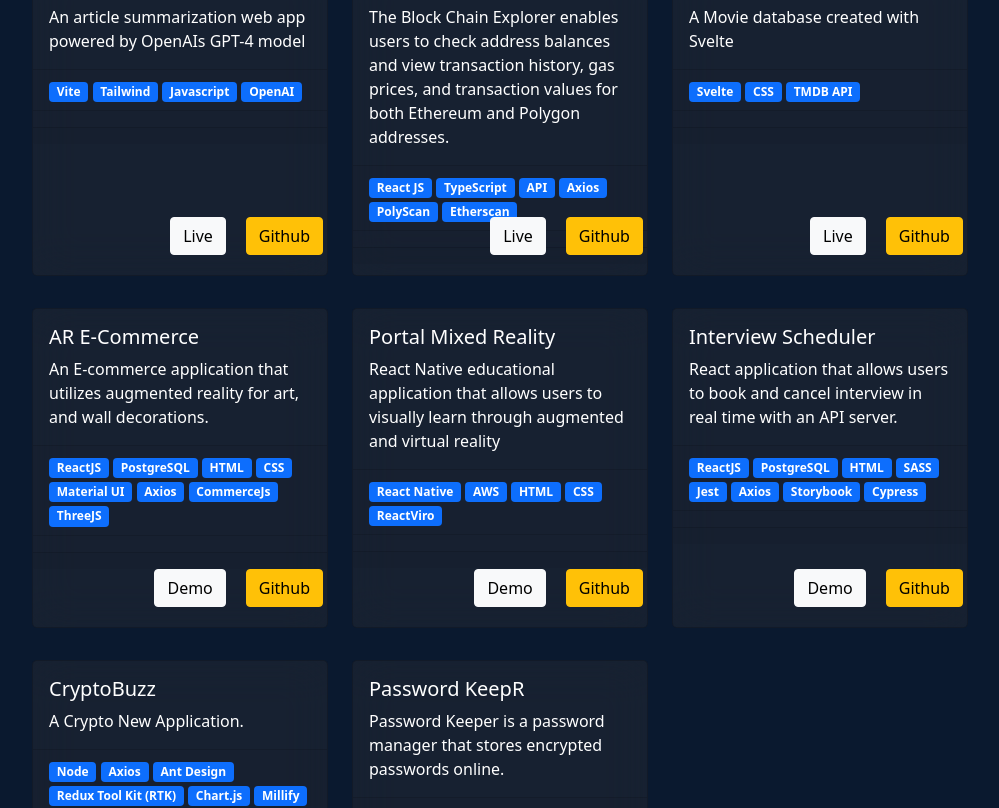
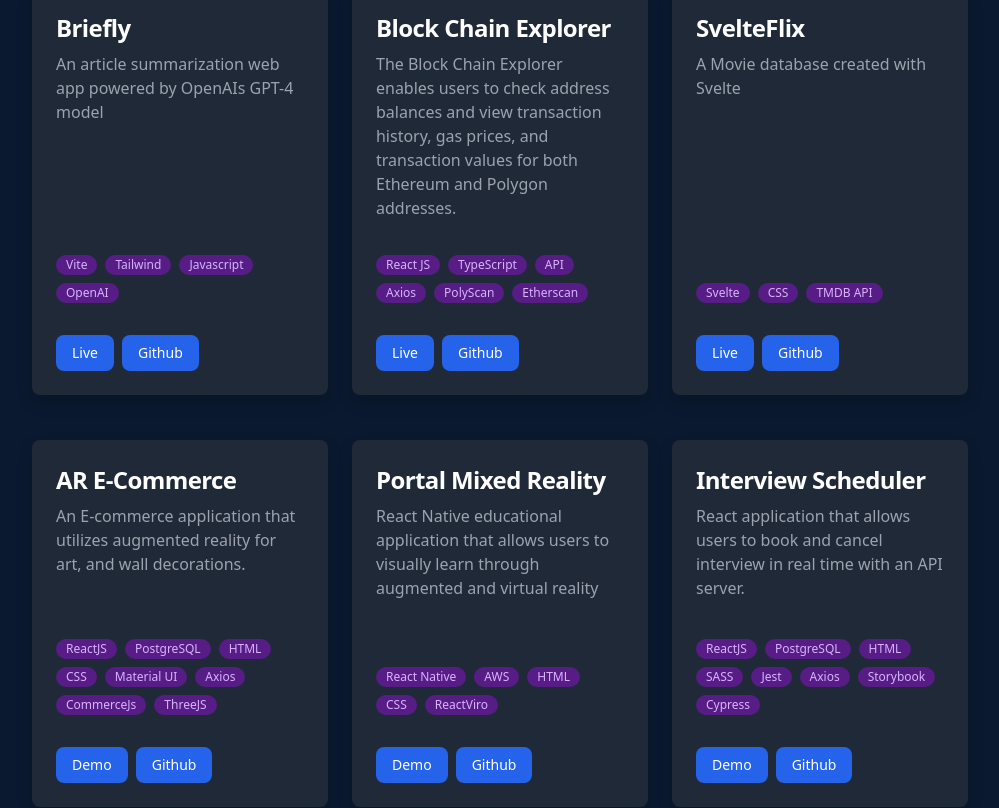
Before and after one commit to NaderNasr/PortfolioV2, a React (Create React App) app: page / in a window 1280 px wide. Shown: the part 1720-2528 px from the top of the page, without its empty margins (140-1139 px from the left). Built offline with nearby package versions, Linux system fonts and the light colour scheme.

Commit message:
ui fixes

```diff
--- a/src/App.js
+++ b/src/App.js
@@ -16,7 +16,6 @@ const App = () => {
     <>
       <Router>
         <Routes>
-
           <Route path="/" element={<Home />} />
           <Route path="*" element={<NotFound />} />
         </Routes>
--- a/src/components/Experience/Experience.jsx
+++ b/src/components/Experience/Experience.jsx
@@ -34,9 +34,9 @@ const Experience = () => {
   }
 
   return (
-    <div className='experience-container'>
-      <div className='experience-text-container'>
-        <p className='experience-text-header'>Experience<hr /></p>
+    <div className='experience-container '>
+      <div className='experience-text-container '>
+        <p className='experience-text-header mb-4'>Experience<hr /></p>
         <div style={{ marginBottom: '40px' }}>
           <motion.div
             initial={{ opacity: 0, x: 300 }}
@@ -45,10 +45,10 @@ const Experience = () => {
             whileInView={{ opacity: 1, x: 0 }}
           >
             <Card
-              bg='dark'
+
               text='white'
               style={{ width: '100%' }}
-              className="mb-2 experience-card"
+              className="mb-2 experience-card bg-gray-800"
             >
               <Card.Header style={{ display: 'flex', justifyContent: 'space-between' }}>
                 <p>Memory Jar - Toronto, Ontario</p>
@@ -100,10 +100,10 @@ const Experience = () => {
             whileInView={{ opacity: 1, x: 0 }}
           >
             <Card
-              bg='dark'
+
               text='white'
               style={{ width: '100%' }}
-              className="mb-2 experience-card"
+              className="mb-2 experience-card bg-gray-800"
             >
               <Card.Header style={{ display: 'flex', justifyContent: 'space-between' }}>
                 <p>New Idea Machine - Calgary, Alberta</p>
@@ -150,10 +150,10 @@ const Experience = () => {
           whileInView={{ opacity: 1, x: 0 }}
         >
           <Card
-            bg='dark'
+
             text='white'
             style={{ width: '100%' }}
-            className="mb-2 experience-card"
+            className="mb-2 experience-card bg-gray-800"
 
           >
             <Card.Header style={{ display: 'flex', justifyContent: 'space-between' }}>
@@ -198,10 +198,10 @@ const Experience = () => {
           whileInView={{ opacity: 1, x: 0 }}
         >
           <Card
-            bg='dark'
+
             text='white'
             style={{ width: '100%' }}
-            className="mb-2 experience-card"
+            className="mb-2 experience-card bg-gray-800"
           >
             <Card.Header style={{ display: 'flex', justifyContent: 'space-between' }}>
               <p>360VUZ - Dubai, UAE</p>
@@ -249,10 +249,10 @@ const Experience = () => {
         >
 
           <Card
-            bg='dark'
+
             text='white'
             style={{ width: '100%' }}
-            className="mb-2 experience-card"
+            className="mb-2 experience-card bg-gray-800"
           >
             <Card.Header style={{ display: 'flex', justifyContent: 'space-between' }}>
               <p>Rubicon Group Holding - Amman, Jordan</p>
--- a/src/components/Projects/ProjectItem.jsx
+++ b/src/components/Projects/ProjectItem.jsx
@@ -7,57 +7,42 @@ import './styles.css'
 const ProjectItem = ({ _ }) => {
 
   return (
-
-    <div>
+    <>
       <motion.div
         initial={{ opacity: 0, x: 300 }}
         transition={{ ease: "easeOut", duration: 1.2 }}
         animate={{ x: 100 }}
         whileInView={{ opacity: 1, x: 0 }}
+        className="max-w-sm p-6 mb-8 mt-8 rounded-lg shadow bg-gray-800 border-gray-700 h-[90%] flex flex-col justify-between"
       >
-        <div
-          bg='dark'
-          text='white'
-          className="mb-2 project-card"
-        >
-          {/* <img src={_.image} className='card-image' alt={_.title}/> */}
 
-          <Card.Body>
-            <Card.Title>{_.title}</Card.Title>
-            <Card.Text>
-              {_.text}
-            </Card.Text>
-          </Card.Body>
-          <Card.Footer>
+        <div>
+          <h5 className="mb-2 text-2xl font-bold tracking-tight text-white">{_.title}</h5>
+          <p className="mb-3 font-normal text-gray-400">{_.text}</p>
+        </div>
+        <div>
+        <div className='flex flex-wrap mb-4'>
+          {_.badge.map((b) => (
             <>
-              {_.badge.map((b) => (
-                <>
-                  {' '} <Badge bg="primary">{b}</Badge> {' '}
-                </>
-              ))}
+              <span class="mb-2 text-xs font-medium me-2 px-2.5 py-0.5 rounded-full bg-purple-900 text-purple-300">{b}</span>
             </>
-          </Card.Footer>
-          <Card.Footer></Card.Footer>
-
-          <Card.Footer>
-            <div className="project-button-container">
-              <div className='project-button'>
-                {_.site ?
-                  <Button href={_.site} variant="light">Live</Button>
-                  :
-                  <Button href={_.video} variant="light">Demo</Button>
-                }
-                <Button href={_.link} variant="warning" style={{marginLeft:'20px'}}>Github</Button>
-              </div>
-            </div>
-          </Card.Footer>
-          {/* <img src={_.image} className='card-image-bottom' alt={_.title} /> */}
-
+          ))}
         </div>
-        <br />
+          {_.site ?
+            <a href={_.site} target="_blank" rel="noopener noreferrer" className="mr-2 inline-flex items-center px-3 py-2 text-sm font-medium text-center text-white rounded-lg focus:ring-4 focus:outline-none bg-blue-600 hover:bg-blue-700 focus:ring-blue-800">
+              Live
+            </a>
+            :
+            <a href={_.video} target="_blank" rel="noopener noreferrer" className="mr-2 inline-flex items-center px-3 py-2 text-sm font-medium text-center text-white rounded-lg focus:ring-4 focus:outline-none bg-blue-600 hover:bg-blue-700 focus:ring-blue-800">
+              Demo
+            </a>
+          }
+          <a href={_.link} target="_blank" rel="noopener noreferrer" className="inline-flex items-center px-3 py-2 text-sm font-medium text-center text-white rounded-lg focus:ring-4 focus:outline-none bg-blue-600 hover:bg-blue-700 focus:ring-blue-800">
+            Github
+          </a>
+        </div>
       </motion.div>
-    </div>
-
+    </>
   )
 }
 
```
